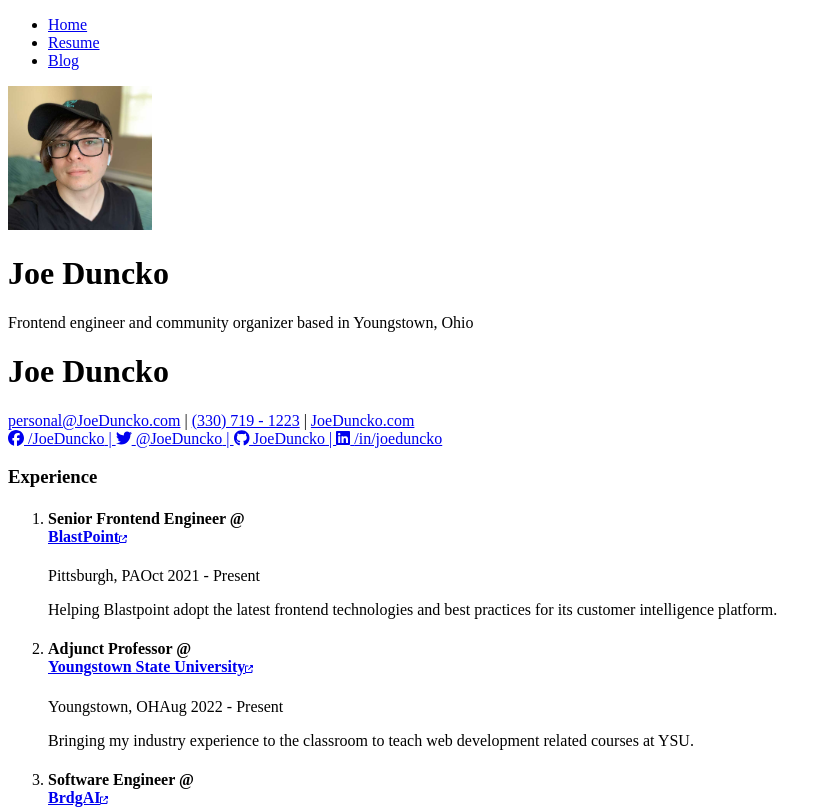
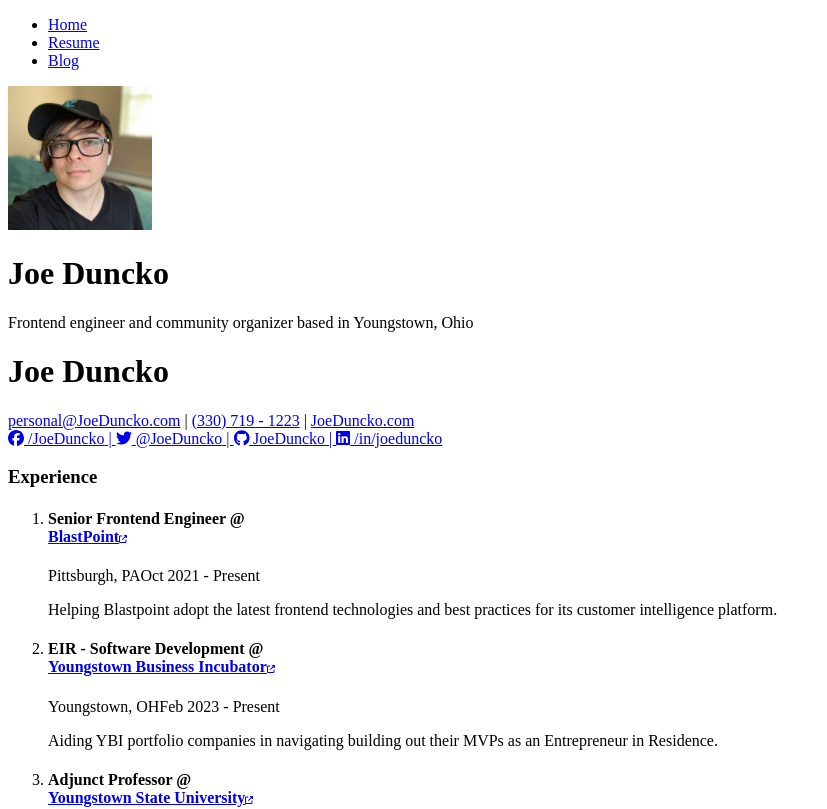
Before and after one commit to JoeDuncko/JoeDuncko.com, a Next.js app: page /resume in a window 1280 px wide. Shown: the top 809 px of the page, without its empty margins (0-827 px from the left). Built offline with nearby package versions, Linux system fonts and the light colour scheme.

Commit message:
I'm an EIR at the YBI now!

```diff
--- a/data/experiences.ts
+++ b/data/experiences.ts
@@ -24,6 +24,17 @@ export const experiences: Experience[] = [
     startDate: parse("2021-10-06", "y-M-d", new Date()),
     description:
       "Helping Blastpoint adopt the latest frontend technologies and best practices for its customer intelligence platform.",
+  },
+  {
+    title: "EIR - Software Development",
+    company: {
+      name: "Youngstown Business Incubator",
+      location: "Youngstown, OH",
+      link: "https://ybi.org/",
+    },
+    startDate: parse("2023-2-17", "y-M-d", new Date()),
+    description:
+      "Aiding YBI portfolio companies in navigating building out their MVPs as an Entrepreneur in Residence.",
   },
   {
     title: "Adjunct Professor",
@@ -71,6 +82,7 @@ export const experiences: Experience[] = [
     endDate: parse("2018-09-14", "y-M-d", new Date()),
     description:
       "Grew Drund's team and talent pool by coordinating internship programs and developer community outreach.",
+    hideWhenPrinting: true,
   },
   {
     title: "Frontend Engineer",
```
